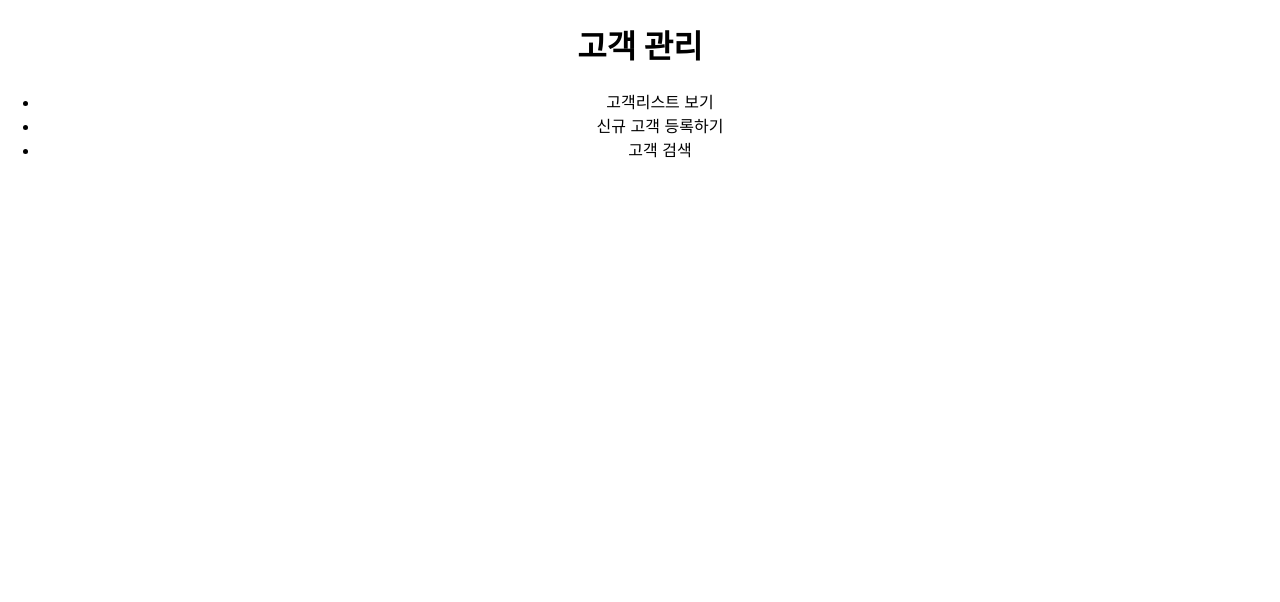
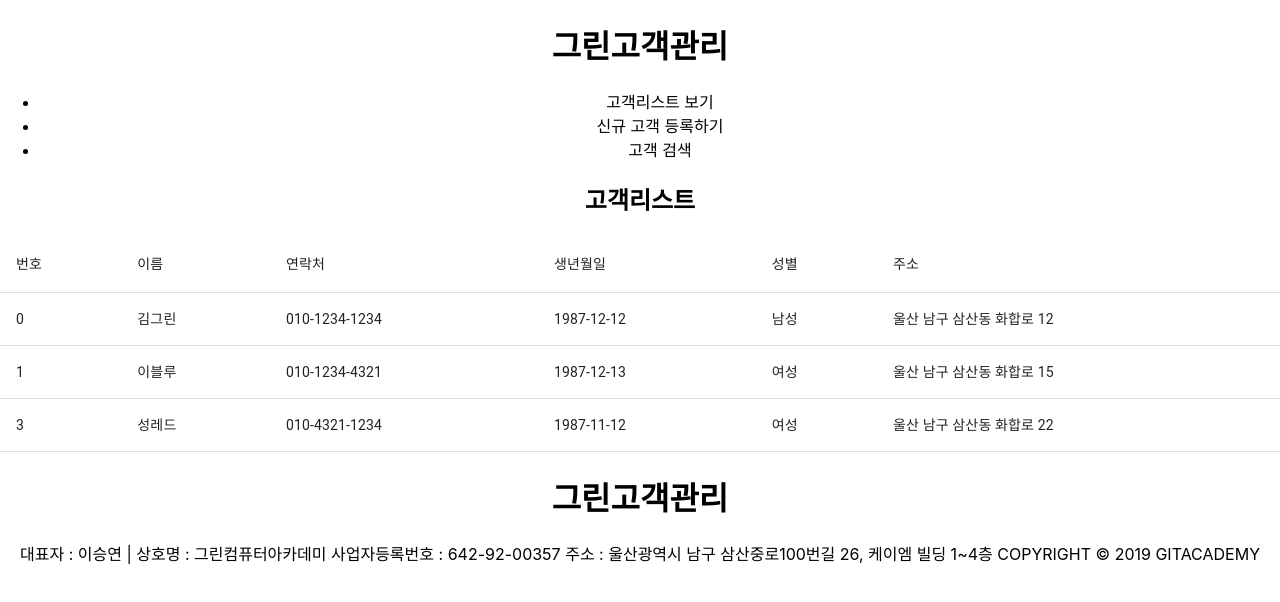
Before and after one commit to Lee-in-hyuk/customer-client-ms, a React (Create React App) app: page / in a window 1280 px wide. Shown: the top 602 px of the page. Built offline with nearby package versions, Linux system fonts and the light colour scheme.

Commit message:
UI구성 완료

```diff
--- a/src/App.js
+++ b/src/App.js
@@ -1,10 +1,42 @@
+import './App.css';
 import Header from './componentes/Header';
-import './App.css';
+import Footer from './componentes/Footer';
+import CustomerList from './componentes/CustomerList';
 
 function App() {
+  const title = "그린고객관리";
+  // db만들기전에 임시로 만드는 데이터
+  const sampleData = [
+    {
+      no:0,
+      name: "김그린",
+      phone: '010-1234-1234',
+      birthday: '1987-12-12',
+      gender: '남성',
+      addr: '울산 남구 삼산동 화합로 12'
+    },
+    {
+      no:1,
+      name: "이블루",
+      phone: '010-1234-4321',
+      birthday: '1987-12-13',
+      gender: '여성',
+      addr: '울산 남구 삼산동 화합로 15'
+    },
+    {
+      no:3,
+      name: "성레드",
+      phone: '010-4321-1234',
+      birthday: '1987-11-12',
+      gender: '여성',
+      addr: '울산 남구 삼산동 화합로 22'
+    },
+  ]
   return (
     <div className="App">
-      <Header title="고객 관리"/>
+      <Header title={title}/>
+      <CustomerList sampleData={sampleData}/>
+      <Footer title={title}/>
     </div>
   );
 }
--- /dev/null
+++ b/src/componentes/Customer.js
@@ -0,0 +1,17 @@
+import React from 'react';
+import { TableRow, TableCell } from '@material-ui/core';
+
+function Customer({data}) {
+    return (
+        <TableRow>
+            <TableCell>{data.no}</TableCell>
+            <TableCell>{data.name}</TableCell>
+            <TableCell>{data.phone}</TableCell>
+            <TableCell>{data.birthday}</TableCell>
+            <TableCell>{data.gender}</TableCell>
+            <TableCell>{data.addr}</TableCell>
+        </TableRow>
+    );
+}
+
+export default Customer;
--- /dev/null
+++ b/src/componentes/CustomerList.js
@@ -0,0 +1,30 @@
+import React from 'react';
+import { Table, TableBody, TableHead, TableCell, TableRow } from '@material-ui/core';
+import Customer from './Customer';
+
+function CustomerList({sampleData}) {
+    return (
+        <div>
+            <h2>고객리스트</h2>
+            <Table>
+                <TableHead>
+                    <TableRow>
+                        <TableCell>번호</TableCell>
+                        <TableCell>이름</TableCell>
+                        <TableCell>연락처</TableCell>
+                        <TableCell>생년월일</TableCell>
+                        <TableCell>성별</TableCell>
+                        <TableCell>주소</TableCell>
+                    </TableRow>
+                </TableHead>
+                <TableBody>
+                    {sampleData.map(data=>(
+                        <Customer data={data} key={data.no}/>
+                    ))}
+                </TableBody>
+            </Table>
+        </div>
+    );
+}
+
+export default CustomerList;
--- /dev/null
+++ b/src/componentes/Footer.js
@@ -0,0 +1,15 @@
+import React from 'react';
+
+function Footer({title}) {
+    return (
+        <div className='footer'>
+            <h1>{title}</h1>
+            <p>대표자 : 이승연 | 상호명 : 그린컴퓨터아카데미
+            사업자등록번호 : 642-92-00357
+            주소 : 울산광역시 남구 삼산중로100번길 26, 케이엠 빌딩 1~4층
+            COPYRIGHT © 2019 GITACADEMY</p>
+        </div>
+    );
+}
+
+export default Footer;
```
Also changed, not shown: src/componentes/CreateCustomer.js (added).
